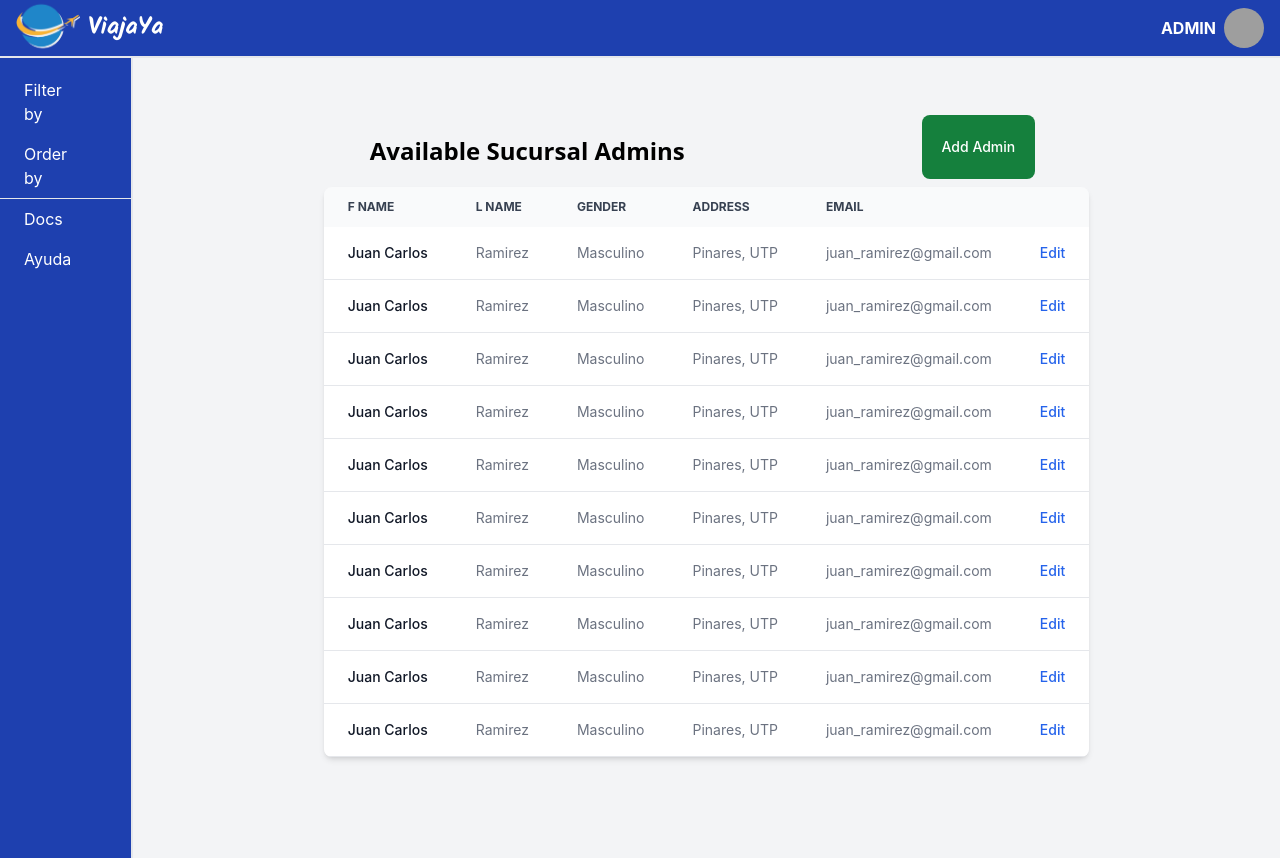
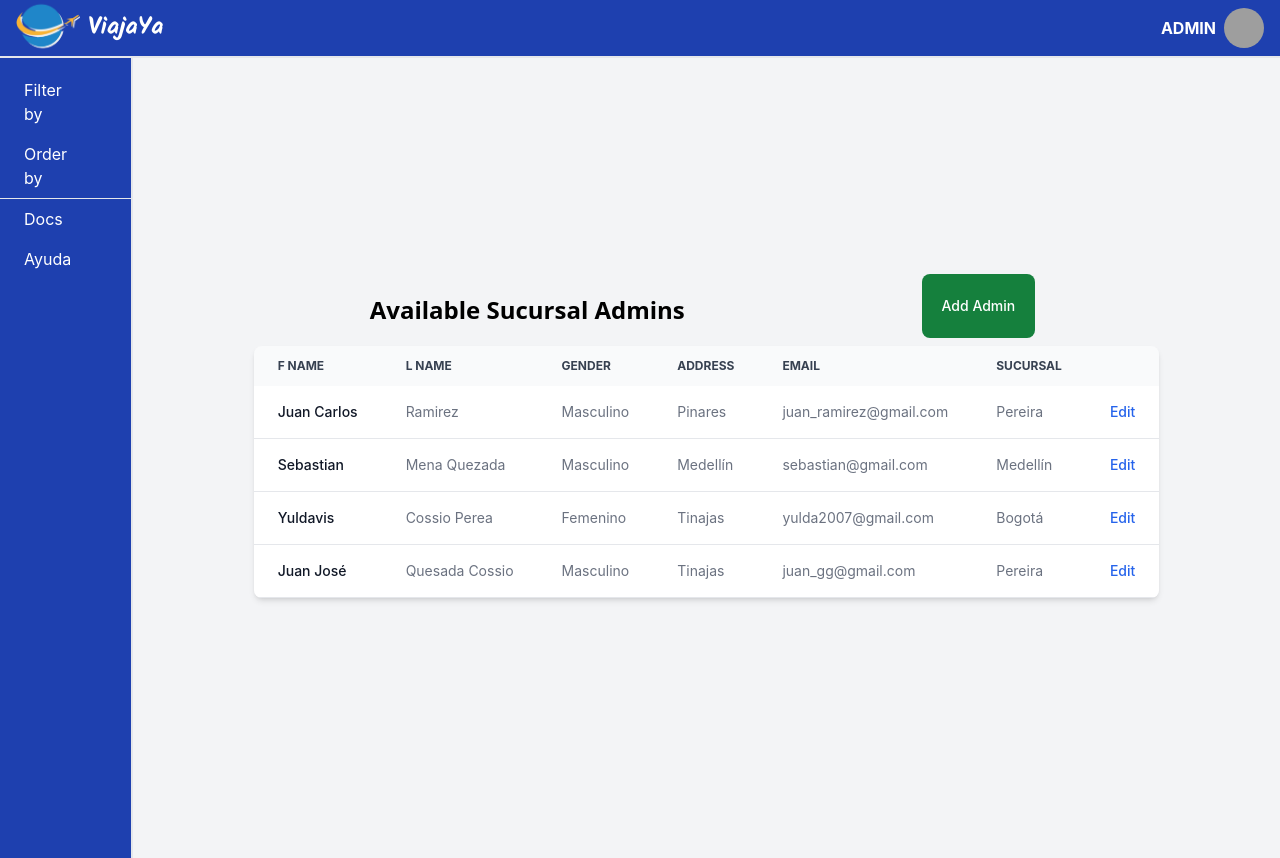
Before and after one commit to coscristian/Agencia-de-Viajes, a React (Create React App) app: page /admin/suc_admins in a window 1280 px wide. Built offline with nearby package versions, Linux system fonts and the light colour scheme; grey boxes are pictures that could not be loaded.

Commit message:
Add simulation backend data to show in table

```diff
--- a/src/pages/admins.jsx
+++ b/src/pages/admins.jsx
@@ -7,34 +7,38 @@ import SucursalCard from "components/SucursalCard";
 import Sidebar from "components/Sidebar";
 import { Link, Outlet } from "react-router-dom";
 
-const data = [
+const backendData = [
   {
     name: "Juan Carlos",
     lastName: "Ramirez",
     gender: "Masculino",
     address: "Pinares",
-    Email: "juan_ramirez@gmail.com",
+    email: "juan_ramirez@gmail.com",
+    sucursal: "Pereira",
   },
   {
     name: "Sebastian",
     lastName: "Mena Quezada",
     gender: "Masculino",
     address: "Medellín",
-    Email: "sebastian@gmail.com",
+    email: "sebastian@gmail.com",
+    sucursal: "Medellín",
   },
   {
     name: "Yuldavis",
     lastName: "Cossio Perea",
     gender: "Femenino",
     address: "Tinajas",
-    Email: "yulda2007@gmail.com",
+    email: "yulda2007@gmail.com",
+    sucursal: "Bogotá",
   },
   {
     name: "Juan José",
     lastName: "Quesada Cossio",
     gender: "Masculino",
     address: "Tinajas",
-    Email: "juan_gg@gmail.com",
+    email: "juan_gg@gmail.com",
+    sucursal: "Pereira",
   },
 ];
 
@@ -42,6 +46,12 @@ const Admins = () => {
   const [showTable, setShowTable] = useState(true);
   const [titleText, setTitleText] = useState("Available Sucursal Admins");
   const [buttonText, setButtonText] = useState("Add Admin");
+
+  const [admins, setAdmins] = useState([]);
+
+  useEffect(() => {
+    setAdmins(backendData);
+  }, []);
 
   useEffect(() => {
     if (showTable) {
@@ -77,7 +87,11 @@ const Admins = () => {
             {buttonText}
           </button>
         </div>
-        {showTable ? <SucursalAdminsTable /> : <FormCreateAdmin />}
+        {showTable ? (
+          <SucursalAdminsTable adminsList={admins} />
+        ) : (
+          <FormCreateAdmin />
+        )}
       </div>
     </div>
   );
@@ -202,7 +216,7 @@ const FormCreateAdmin = () => {
   );
 };
 
-const SucursalAdminsTable = () => {
+const SucursalAdminsTable = ({ adminsList }) => {
   return (
     <div class="relative overflow-x-auto shadow-md sm:rounded-lg">
       <table class="w-full text-sm text-left text-gray-500 dark:text-gray-400">
@@ -224,22 +238,28 @@ const SucursalAdminsTable = () => {
               Email
             </th>
             <th scope="col" class="px-6 py-3">
+              Sucursal
+            </th>
+            <th scope="col" class="px-6 py-3">
               <span class="sr-only">Edit</span>
             </th>
           </tr>
         </thead>
         <tbody>
+          {adminsList.map((admin) => {
+            return (
               <tr class="bg-white border-b dark:bg-gray-800 dark:border-gray-700">
                 <th
                   scope="row"
                   class="px-6 py-4 font-medium text-gray-900 whitespace-nowrap dark:text-white"
                 >
-              Juan Carlos
+                  {admin.name}
                 </th>
-            <td class="px-6 py-4">Ramirez</td>
-            <td class="px-6 py-4">Masculino</td>
-            <td class="px-6 py-4">Pinares, UTP</td>
-            <td class="px-6 py-4">juan_ramirez@gmail.com</td>
+                <td class="px-6 py-4">{admin.lastName}</td>
+                <td class="px-6 py-4">{admin.gender}</td>
+                <td class="px-6 py-4">{admin.address}</td>
+                <td class="px-6 py-4">{admin.email}</td>
+                <td class="px-6 py-4">{admin.sucursal}</td>
                 <td class="px-6 py-4 text-right">
                   <a
                     href="#"
@@ -249,187 +269,8 @@ const SucursalAdminsTable = () => {
                   </a>
                 </td>
               </tr>
-
-          <tr class="bg-white border-b dark:bg-gray-800 dark:border-gray-700">
-            <th
-              scope="row"
-              class="px-6 py-4 font-medium text-gray-900 whitespace-nowrap dark:text-white"
-            >
-              Juan Carlos
-            </th>
-            <td class="px-6 py-4">Ramirez</td>
-            <td class="px-6 py-4">Masculino</td>
-            <td class="px-6 py-4">Pinares, UTP</td>
-            <td class="px-6 py-4">juan_ramirez@gmail.com</td>
-            <td class="px-6 py-4 text-right">
-              <a
-                href="#"
-                class="font-medium text-blue-600 dark:text-blue-500 hover:underline"
-              >
-                Edit
-              </a>
-            </td>
-          </tr>
-          <tr class="bg-white border-b dark:bg-gray-800 dark:border-gray-700">
-            <th
-              scope="row"
-              class="px-6 py-4 font-medium text-gray-900 whitespace-nowrap dark:text-white"
-            >
-              Juan Carlos
-            </th>
-            <td class="px-6 py-4">Ramirez</td>
-            <td class="px-6 py-4">Masculino</td>
-            <td class="px-6 py-4">Pinares, UTP</td>
-            <td class="px-6 py-4">juan_ramirez@gmail.com</td>
-            <td class="px-6 py-4 text-right">
-              <a
-                href="#"
-                class="font-medium text-blue-600 dark:text-blue-500 hover:underline"
-              >
-                Edit
-              </a>
-            </td>
-          </tr>
-          <tr class="bg-white border-b dark:bg-gray-800 dark:border-gray-700">
-            <th
-              scope="row"
-              class="px-6 py-4 font-medium text-gray-900 whitespace-nowrap dark:text-white"
-            >
-              Juan Carlos
-            </th>
-            <td class="px-6 py-4">Ramirez</td>
-            <td class="px-6 py-4">Masculino</td>
-            <td class="px-6 py-4">Pinares, UTP</td>
-            <td class="px-6 py-4">juan_ramirez@gmail.com</td>
-            <td class="px-6 py-4 text-right">
-              <a
-                href="#"
-                class="font-medium text-blue-600 dark:text-blue-500 hover:underline"
-              >
-                Edit
-              </a>
-            </td>
-          </tr>
-          <tr class="bg-white border-b dark:bg-gray-800 dark:border-gray-700">
-            <th
-              scope="row"
-              class="px-6 py-4 font-medium text-gray-900 whitespace-nowrap dark:text-white"
-            >
-              Juan Carlos
-            </th>
-            <td class="px-6 py-4">Ramirez</td>
-            <td class="px-6 py-4">Masculino</td>
-            <td class="px-6 py-4">Pinares, UTP</td>
-            <td class="px-6 py-4">juan_ramirez@gmail.com</td>
-            <td class="px-6 py-4 text-right">
-              <a
-                href="#"
-                class="font-medium text-blue-600 dark:text-blue-500 hover:underline"
-              >
-                Edit
-              </a>
-            </td>
-          </tr>
-          <tr class="bg-white border-b dark:bg-gray-800 dark:border-gray-700">
-            <th
-              scope="row"
-              class="px-6 py-4 font-medium text-gray-900 whitespace-nowrap dark:text-white"
-            >
-              Juan Carlos
-            </th>
-            <td class="px-6 py-4">Ramirez</td>
-            <td class="px-6 py-4">Masculino</td>
-            <td class="px-6 py-4">Pinares, UTP</td>
-            <td class="px-6 py-4">juan_ramirez@gmail.com</td>
-            <td class="px-6 py-4 text-right">
-              <a
-                href="#"
-                class="font-medium text-blue-600 dark:text-blue-500 hover:underline"
-              >
-                Edit
-              </a>
-            </td>
-          </tr>
-          <tr class="bg-white border-b dark:bg-gray-800 dark:border-gray-700">
-            <th
-              scope="row"
-              class="px-6 py-4 font-medium text-gray-900 whitespace-nowrap dark:text-white"
-            >
-              Juan Carlos
-            </th>
-            <td class="px-6 py-4">Ramirez</td>
-            <td class="px-6 py-4">Masculino</td>
-            <td class="px-6 py-4">Pinares, UTP</td>
-            <td class="px-6 py-4">juan_ramirez@gmail.com</td>
-            <td class="px-6 py-4 text-right">
-              <a
-                href="#"
-                class="font-medium text-blue-600 dark:text-blue-500 hover:underline"
-              >
-                Edit
-              </a>
-            </td>
-          </tr>
-          <tr class="bg-white border-b dark:bg-gray-800 dark:border-gray-700">
-            <th
-              scope="row"
-              class="px-6 py-4 font-medium text-gray-900 whitespace-nowrap dark:text-white"
-            >
-              Juan Carlos
-            </th>
-            <td class="px-6 py-4">Ramirez</td>
-            <td class="px-6 py-4">Masculino</td>
-            <td class="px-6 py-4">Pinares, UTP</td>
-            <td class="px-6 py-4">juan_ramirez@gmail.com</td>
-            <td class="px-6 py-4 text-right">
-              <a
-                href="#"
-                class="font-medium text-blue-600 dark:text-blue-500 hover:underline"
-              >
-                Edit
-              </a>
-            </td>
-          </tr>
-          <tr class="bg-white border-b dark:bg-gray-800 dark:border-gray-700">
-            <th
-              scope="row"
-              class="px-6 py-4 font-medium text-gray-900 whitespace-nowrap dark:text-white"
-            >
-              Juan Carlos
-            </th>
-            <td class="px-6 py-4">Ramirez</td>
-            <td class="px-6 py-4">Masculino</td>
-            <td class="px-6 py-4">Pinares, UTP</td>
-            <td class="px-6 py-4">juan_ramirez@gmail.com</td>
-            <td class="px-6 py-4 text-right">
-              <a
-                href="#"
-                class="font-medium text-blue-600 dark:text-blue-500 hover:underline"
-              >
-                Edit
-              </a>
-            </td>
-          </tr>
-          <tr class="bg-white border-b dark:bg-gray-800 dark:border-gray-700">
-            <th
-              scope="row"
-              class="px-6 py-4 font-medium text-gray-900 whitespace-nowrap dark:text-white"
-            >
-              Juan Carlos
-            </th>
-            <td class="px-6 py-4">Ramirez</td>
-            <td class="px-6 py-4">Masculino</td>
-            <td class="px-6 py-4">Pinares, UTP</td>
-            <td class="px-6 py-4">juan_ramirez@gmail.com</td>
-            <td class="px-6 py-4 text-right">
-              <a
-                href="#"
-                class="font-medium text-blue-600 dark:text-blue-500 hover:underline"
-              >
-                Edit
-              </a>
-            </td>
-          </tr>
+            );
+          })}
         </tbody>
       </table>
     </div>
```
Lines whose indentation alone changed are shown as unchanged.
